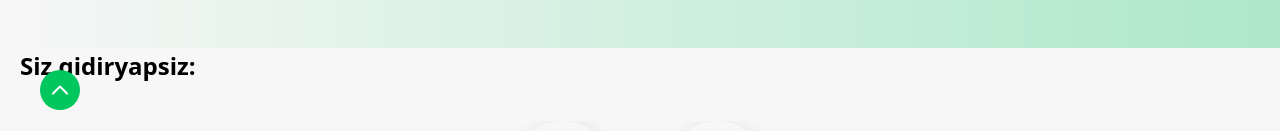
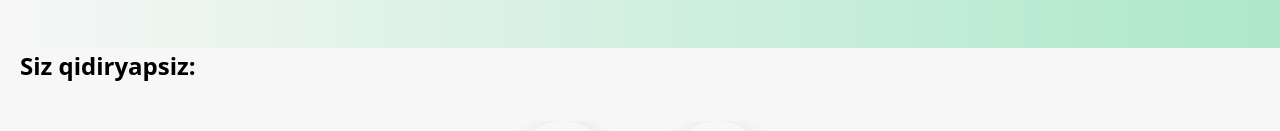
Before and after one commit to dxxdev/dily, a React (Vite) app in the folder client/: page / in a window 1280 px wide. Shown: the part 650-781 px from the top of the page. Built offline with nearby package versions, Linux system fonts and the light colour scheme.

Commit message:
Scroll top button little bug fix

```diff
--- a/client/src/components/SrollTo.jsx
+++ b/client/src/components/SrollTo.jsx
@@ -1,30 +1,41 @@
-import React, { useState } from 'react'
-import arrow_down from '../assets/other-icon/arrow_down.svg'
+import React, { useEffect, useState } from "react";
+import arrow_down from "../assets/other-icon/arrow_down.svg";
 
 const SrollTo = () => {
-    const scrolTo = () => {
-        window.scrollTo({ top: 0, left: 0, behavior: "smooth" })
-    }
+  const scrolTo = () => {
+    window.scrollTo({ top: 0, behavior: "smooth" });
+  };
 
+  const [scrollCheck, setScrollCheck] = useState(false);
 
-    const [scrolCkeck, setscrolCkeck] = useState(false)
+  useEffect(() => {
+    const handleScroll = () => {
+      if (window.scrollY > 100) {
+        setScrollCheck(true);
+      } else {
+        setScrollCheck(false);
+      }
+    };
 
-    setInterval(() => {
-        if (window.scrollY > 100) {
-            setscrolCkeck(true)
-        } else {
-            setscrolCkeck(false)
-        }
-    }, 1);
+    window.addEventListener("scroll", handleScroll);
 
-    return (
+    return () => {
+      window.removeEventListener("scroll", handleScroll);
+    };
+  }, []);
 
-        <div>
-            <button onClick={scrolTo} className={`${scrolCkeck ? "left-10" : "-left-10"} bg-bright-green fixed left-10 bottom-10 w-10 h-10 flex items-center justify-center rounded-full transition-all`}>
-                <img src={arrow_down} alt="arrow down" className='-rotate-180' />
-            </button>
-        </div>
-    )
-}
+  return (
+    <div>
+      <button
+        onClick={scrolTo}
+        className={`${
+          scrollCheck ? "block" : "hidden"
+        } bg-bright-green fixed right-10 bottom-10 w-10 h-10 flex items-center justify-center rounded-full transition-all shadow-md z-[9999]`}
+      >
+        <img src={arrow_down} alt="arrow down" className="-rotate-180" />
+      </button>
+    </div>
+  );
+};
 
-export default SrollTo
+export default SrollTo;
```
